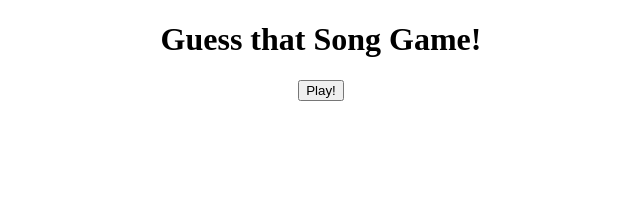
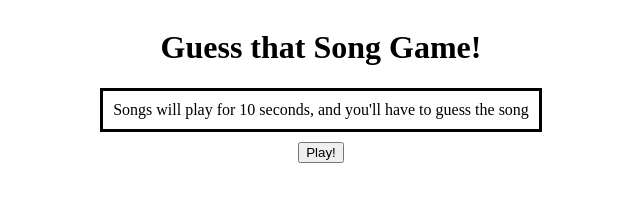
Before and after one commit to deejayslay/guess-that-song-game, a plain HTML site: page index.html in a window 1280 px wide. Shown: the whole page, without its empty margins (319-959 px from the left). Drawn offline with Linux system fonts and the light colour scheme.

Commit message:
Convert into Flexbox

```diff
--- a/index.html
+++ b/index.html
@@ -9,6 +9,9 @@
   </head>
   <body>
     <h1>Guess that Song Game!</h1>
+    <div id="song-player">
+      Songs will play for 10 seconds, and you'll have to guess the song
+    </div>
     <button>Play!</button>
   </body>
 </html>
--- a/style.css
+++ b/style.css
@@ -1,3 +1,12 @@
 body {
-  text-align: center;
+  display: flex;
+  flex-direction: column;
+  justify-content: space-around;
+  align-items: center;
 }
+
+#song-player {
+  border: 3px solid black;
+  padding: 10px;
+  margin-bottom: 10px;
+}
```
